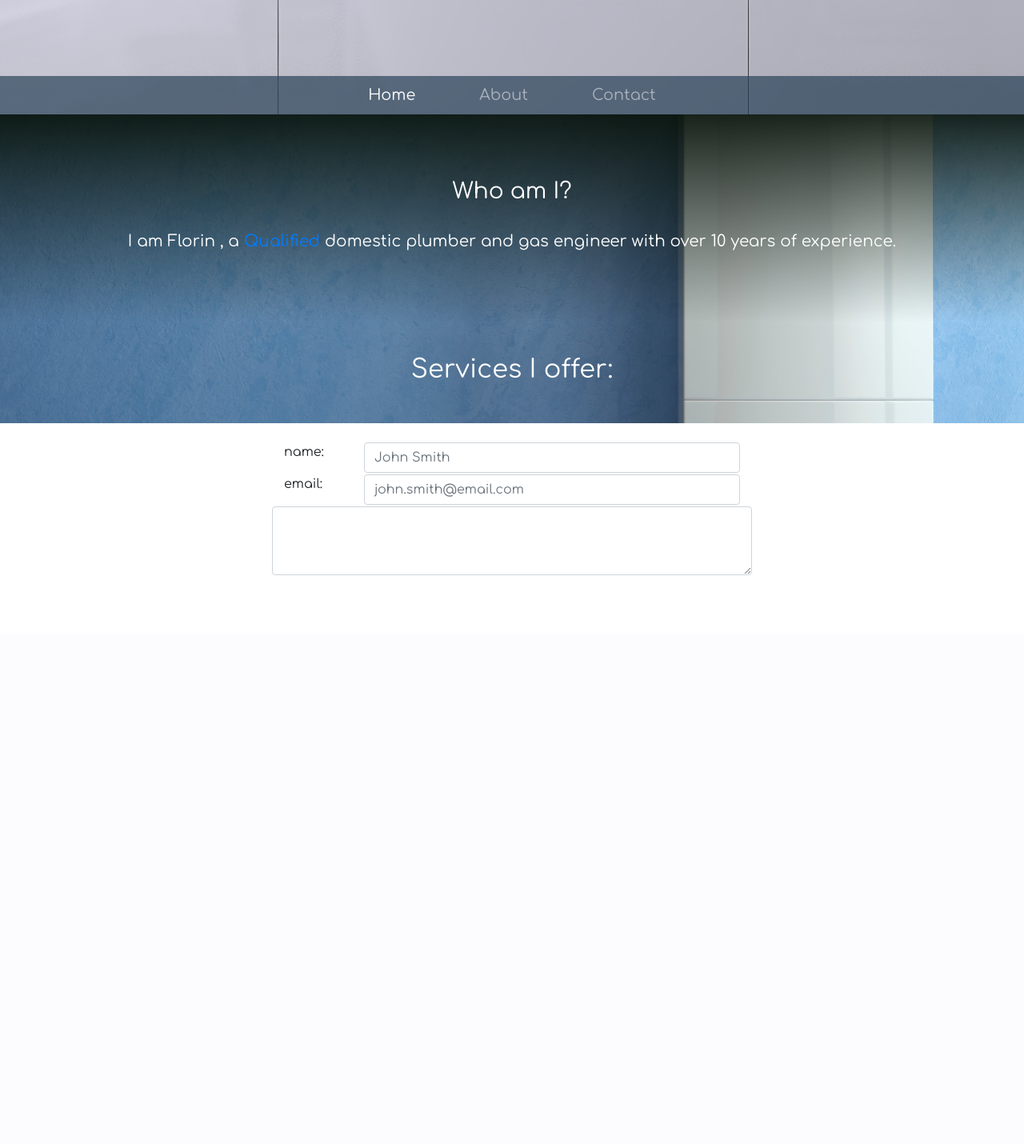
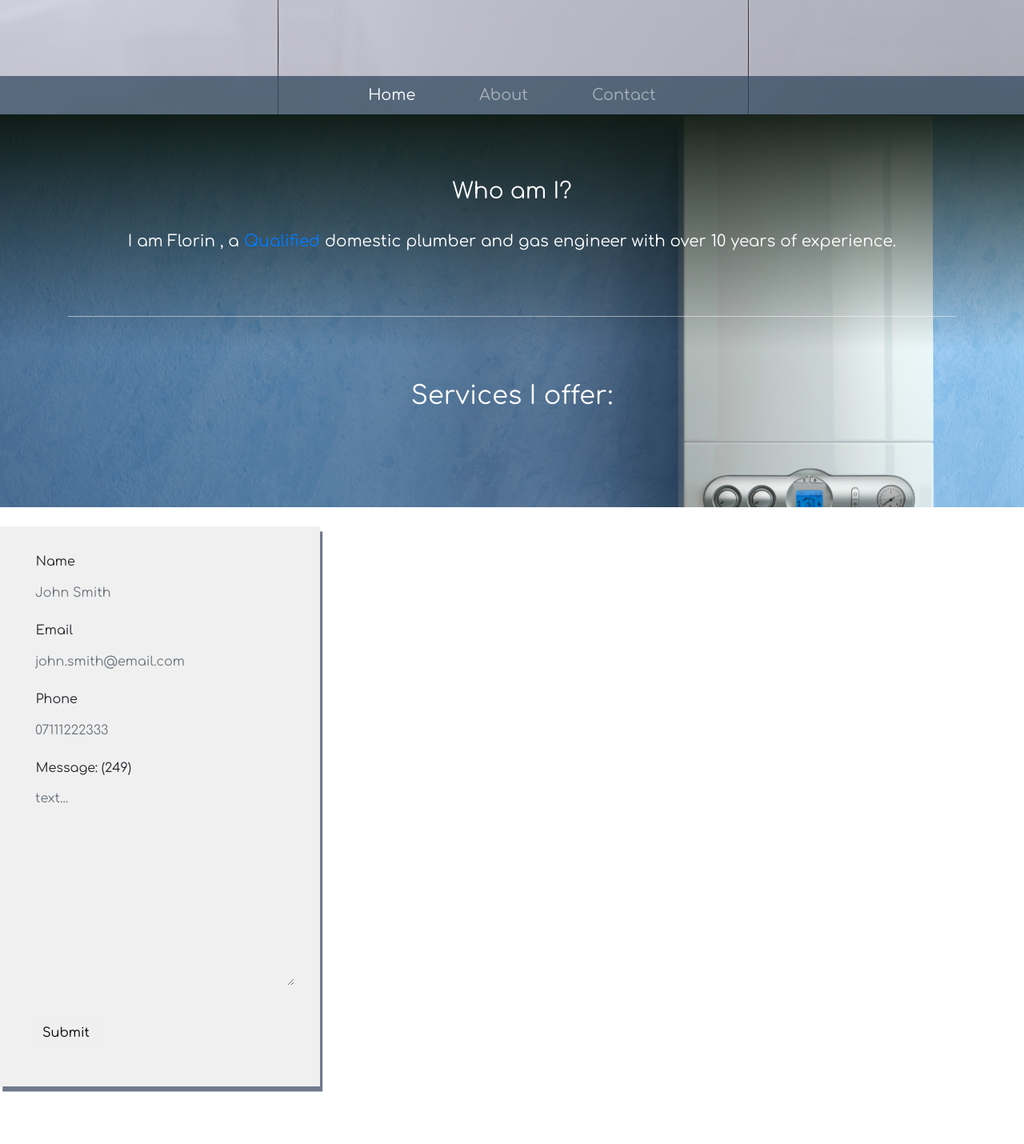
Before and after one commit to VLaD0S/WebPlumbing, a Django app: page / in a window 1280 px wide. Shown: the part 577-2007 px from the top of the page at 80% size. Before the commit the page ends 1296 px from the top, so only its background shows below. Run offline with Django 3.2, Linux system fonts and the light colour scheme; data that the repository does not hold is empty; parts of the project's set-up code (start-up, migrations or seed data) failed here and were passed over; some libraries are stand-ins or nearby versions.

Commit message:
addded form, modified scripts, fixed bugs

```diff
--- a/plumbing/forms.py
+++ b/plumbing/forms.py
@@ -6,4 +6,4 @@ class ContactForm(forms.ModelForm):
 
     class Meta:
         model = Contact
-        fields = ('name', 'email', 'prefix', 'phone', 'description')
+        fields = ('name', 'email', 'prefix', 'description')
--- a/plumbing/templates/_contact-form.html
+++ b/plumbing/templates/_contact-form.html
@@ -1,12 +1,33 @@
 {% load staticfiles %}
 <style>
 
+    .row-form {
+        padding-bottom: 0.5em;
+    }
+    .form-control {
+        border: 0px;
+        color: rgb(255, 116, 0);
+        border-bottom:1px rbga(0,0,0,0,4);
+        background-color: rgb(19, 33, 67, 0.5);
+    }
+
+    .form-control:focus {
+        border: 0px;
+        background-color: rgb(19, 33, 67, 0.5);
+        box-shadow: inset 0px 1px rgba(0, 0, 0, 0), 0px 2px rgb(19, 33, 67);
+    }
+
+    .form-label p{
+        color: #C1C1C2;
+        text-align: right;
+    }
 </style>
 
-<div class="container" style="width:600px">
+<div class="container " style="width:600px; background-color: rgb(44, 67, 90, 0.5); border-radius: 3px; ">
+    <br>
     <form>
         <div class="row row-form">
-            <div class="col-sm-2">
+            <div class="form-label col-sm-3">
                 <p>name:</p>
             </div>
             <div class="col">
@@ -15,7 +36,7 @@
         </div>
         <div class="row row-form">
 
-            <div class="col-sm-2">
+            <div class="form-label col-sm-3">
                 <p>email:</p>
             </div>
             <div class="col">
@@ -23,11 +44,23 @@
             </div>
         </div>
         <div class="row row-form">
-            <textarea class="form-control" id="description" rows="3"></textarea>
+
+            <div class="form-label col-sm-3">
+                <p>email:</p>
+            </div>
+            <div class="col">
+                <input type="email" class="form-control" placeholder="john.smith@email.com">
+            </div>
         </div>
-        <div>
-
+        <div class="row row-form">
+            <div class="form-label col-sm-3">
+                <p>message: </p>
+                <!--<button class="button-primary" type="submit" style="align: right;">Submit</button>-->
+            </div>
+            <div class="col">
+                <textarea class="form-control" id="description" rows="3" placeholder="Describe your issue here"></textarea>
+            </div>
         </div>
-
+    <br>
     </form>
 </div>
--- /dev/null
+++ b/plumbing/templates/_contact_new.html
@@ -0,0 +1,77 @@
+
+    <script>
+
+      var max = 250;
+      function countChar(val) {
+        var len = val.value.length;
+        if (len >= max) {
+          val.value = val.value.substring(0, max);
+        } else {
+          $('#charNum').text(max - len - 1);
+        }
+      };
+
+    </script>
+<style>
+    .form-meta {
+        width: 400px;
+        background-color: rgb(240,240,240);
+        padding:2em;
+        box-shadow: 0.2em 0.4em rgb(19, 33, 67, 0.6);
+    }
+
+    .form-group label{
+        padding-left:0.8em;
+    }
+
+    .form-control {
+        border: 0px;
+        border-radius: 0px;
+        background-color: transparent;
+    }
+
+     .form-control:focus {
+        border: 0px;
+        background-color: transparent;
+        box-shadow: inset 0px 1px rgba(0, 0, 0, 0), 0px 1px rgb(19, 33, 67, 0.3);
+    }
+
+    .btn {
+        background-color: transparent
+        border: 0px;
+        color:
+    }
+
+</style>
+
+<div class="form-meta">
+    <form>
+        <div class="form-group">
+            <label for="name">Name</label>
+            <input type="text" class="form-control" id="name" placeholder="John Smith">
+
+        </div>
+
+        <div class="form-group">
+            <label for="email">Email</label>
+            <input type="email" class="form-control" id="email" placeholder="john.smith@email.com">
+        </div>
+
+        <div class="form-group">
+            <label for="phone">Phone</label>
+            <input type="tel" class="form-control" id="phone" placeholder="07111222333">
+        </div>
+
+        <div class="form-group">
+            <label for="message">Message: (<span id="charNum"><script>document.write(max-1);</script></span>)</label>
+            <textarea class="form-control" maxlength="<script>document.write(max);</script>" onkeyup="countChar(this)" id="message" rows="10" placeholder="text..."></textarea>
+        </div>
+
+        <br>
+        <div class="form-group" style="padding-left:0.5em">
+
+            <button type="submit" class="btn">Submit</button>
+        </div>
+
+    </form>
+</div>
--- a/plumbing/templates/_service_list.html
+++ b/plumbing/templates/_service_list.html
@@ -16,7 +16,7 @@
 @keyframes slide {
     0% {
         opacity: 0;
-        transform: translateY(70%);
+        transform: translateY(20%);
     }
     100% {
         opacity: 1;
@@ -56,7 +56,6 @@
     $(window).scroll(function() {
         $(".slideanim").each(function(){
             var pos = $(this).offset().top;
-
             var winTop = $(window).scrollTop();
             if (pos < winTop + 600) {
                 $(this).addClass("slide");
@@ -86,7 +85,7 @@
 
             }
 
-            htmlstring = "<div class=\"col-sm slideanim\"> \
+            htmlstring = "<div class=\"col-md-4 col-sm-12 slideanim\"> \
                              <div class=\"card\" style=\"background-color: rgba(7, 17, 8, 0.8); border-width:0px; border-radius:0px\"> \
                                 <div class=\"card-body\"> \
                                     <h5 class=\"card-title\" style=\"color:#1A7788\" >"+ data[i].group +"</h5> \
--- a/plumbing/templates/home.html
+++ b/plumbing/templates/home.html
@@ -53,21 +53,29 @@
     </div>
 
     <br>
+    <div class="container">
+        <hr style="border-size: 2px; border-color: rgb(255,255,255,0.5);">
+    </div>
+
     <br>
 </div>
 
-    <div>
+<div>
     {% include "_service_list.html" %}
-    </div>
+    <br>
+    <br>
+    <br>
+</div>
+
 </div>
 
 
 
 <br>
-
-{% include "_contact-form.html" %}
+<div style="background-image: url">
+{% include "_contact_new.html" %}
 <!-- end of the content block -->
-
+</div>
 <br>
 <br>
 
--- a/plumbing/views.py
+++ b/plumbing/views.py
@@ -2,7 +2,6 @@ from django.shortcuts import render
 from plumbing.models import Review, Qualification, Group, Service
 from django.views import View
 from django.http import HttpResponse
-from plumbing.forms import ContactForm
 import json
 
 
```
Also changed, not shown: plumbing/models.py (+1 -8 lines). Lines whose indentation alone changed are shown as unchanged.
